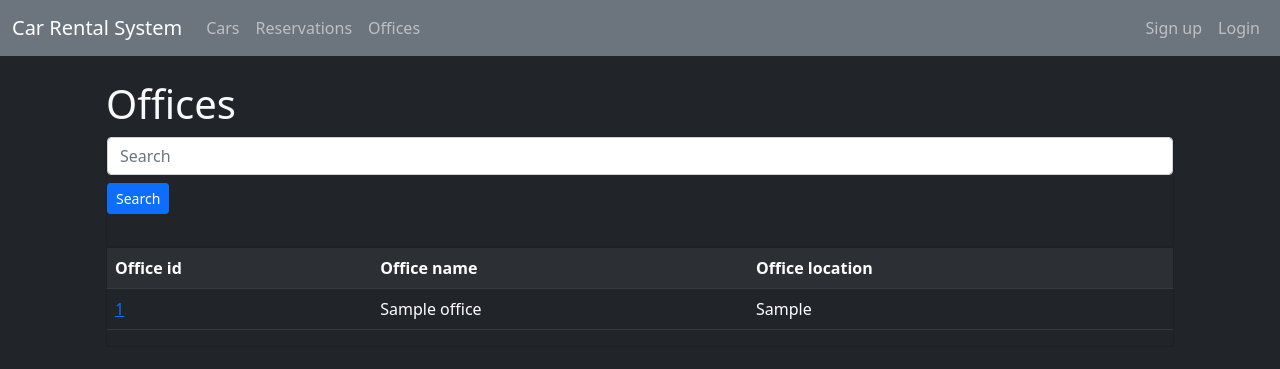
After one commit to Youssef1313/Car-Rental-System, a Django app: page /offices/ in a window 1280 px wide. The commit adds this page. Shown: the top 369 px of the page. Run offline with Django 4.2, Linux system fonts and the light colour scheme; tables that the repository leaves empty hold one stand-in row (values such as "Sample post").

Commit message:
Add CRUD for office (#38)

```diff
--- /dev/null
+++ b/project/company/views/office_views.py
@@ -0,0 +1,55 @@
+from django.db.models import Q
+from django.http.response import HttpResponseBadRequest, HttpResponseForbidden
+from django.shortcuts import redirect, render
+from ..models import Office
+
+
+def offices(request):
+    if 'value' in request.GET:
+        val = request.GET['value']
+        mult_search = Q(Q(id__icontains=val)|
+                         Q(office_name__icontains=val)|
+                         Q(office_location__icontains=val))
+
+        offices = Office.objects.filter(mult_search)
+    else:
+        offices = Office.objects.all()
+    return render(request, "offices/offices.html", {"offices": offices, "title": "Our offices"})
+
+
+def edit_office(request, office_id):
+    if not request.user.is_authenticated or not request.user.is_superuser:
+        return HttpResponseForbidden()
+
+    office = Office.objects.get(pk=office_id)
+    if request.method == "GET":
+        return render(request, "offices/edit_office.html", {'office': office, 'title': 'Edit office'})
+    elif request.method == "POST":
+        office.office_name = request.POST.get('office_name')
+        office.office_location = request.POST.get('office_location')
+        office.save()
+        return redirect(offices)
+
+
+def add_office(request):
+    if not request.user.is_authenticated or not request.user.is_superuser:
+        return HttpResponseForbidden()
+
+    if request.method == "GET":
+        return render(request,"offices/add_office.html",{'title' : 'Add Office'})
+
+    elif request.method == "POST":
+        office_name = request.POST['office_name']
+        office_location = request.POST['office_location']
+
+        office = Office(
+            office_name=office_name,
+            office_location=office_location,
+        )
+        office.save()
+    return redirect(offices)
+
+
+def details(request, office_id):
+    office = Office.objects.get(pk=office_id)
+    return render(request, "offices/office_details.html", {'office': office, 'title': 'Office details'})
--- a/project/project/urls.py
+++ b/project/project/urls.py
@@ -16,7 +16,7 @@ Including another URLconf
 from django.contrib import admin
 from django.urls import path
 from . import views
-from company.views import auth_views, car_views, customer_views, reservation_views
+from company.views import auth_views, car_views, customer_views, reservation_views, office_views
 
 
 urlpatterns = [
@@ -32,6 +32,12 @@ urlpatterns = [
     path("cars/add/", car_views.add_car, name="add_car"),
     path("cars/details/<int:plate_id>", car_views.details, name="car_details"),
 
+    # Office urls
+    path('offices/', office_views.offices, name="offices"),
+    path('offices/edit/<int:office_id>', office_views.edit_office, name="edit_office"),
+    path("offices/add/", office_views.add_office, name="add_office"),
+    path("offices/details/<int:office_id>", office_views.details, name="office_details"),
+
     # Authentication urls
     path('login/', auth_views.login_customer, name="login"),
     path('signup/', auth_views.signup_customer, name="signup"),
--- a/project/templates/base.html
+++ b/project/templates/base.html
@@ -32,12 +32,12 @@
                     <li class="nav-item">
                         <a class="nav-link" href="{% url 'reservations' %}">Reservations</a>
                     </li>
+                    <li class="nav-item">
+                        <a class="nav-link" href="{% url 'offices' %}">Offices</a>
+                    </li>
                     {% if user.is_superuser %}
                     <li class="nav-item">
                         <a class="nav-link" href="{% url 'customers' %}">Customers</a>
-                    </li>
-                    <li class="nav-item">
-                        <a class="nav-link" href="#">Offices</a>
                     </li>
                     {% endif %}
                 </ul>
--- /dev/null
+++ b/project/templates/offices/offices.html
@@ -0,0 +1,37 @@
+{%  extends 'base.html' %}
+
+{% block content %}
+
+<h1>Offices</h1>
+<div class="card bg-dark text-white">
+	<form class="form-inline md-form mr-auto mb-4">
+		<input class="form-control mr-sm-2" type="search" placeholder="Search" aria-label="Search" name="value">
+		<button class="btn btn-primary blue-gradient  btn-rounded btn-sm my-2" type="submit">Search</button>
+	</form>
+</div>
+
+<div>
+    {% if request.user.is_superuser %}
+    <a class="btn btn-primary" href="{% url 'add_office' %}">Add office +</a>
+    {% endif %}
+</div>
+
+<div class="card bg-dark text-white">
+    <table class="table table-dark table-striped">
+        <tr>
+            <th>Office id</th>
+            <th>Office name</th>
+            <th>Office location</th>
+        </tr>
+
+        {% for office in offices %}
+            <tr>
+                <td><a href="{% url 'office_details' office_id=office.id %}">{{ office.id }}</a></td>
+                <td>{{ office.office_name }}</td>
+                <td>{{ office.office_location }}</td>
+            </tr>
+        {% endfor %}
+    </table>
+</div>
+
+{% endblock %}
```
Also changed, not shown: project/templates/offices/add_office.html (added, +20 -0 lines), project/templates/offices/edit_office.html (added, +16 -0 lines), project/templates/offices/office_details.html (added, +10 -0 lines).
